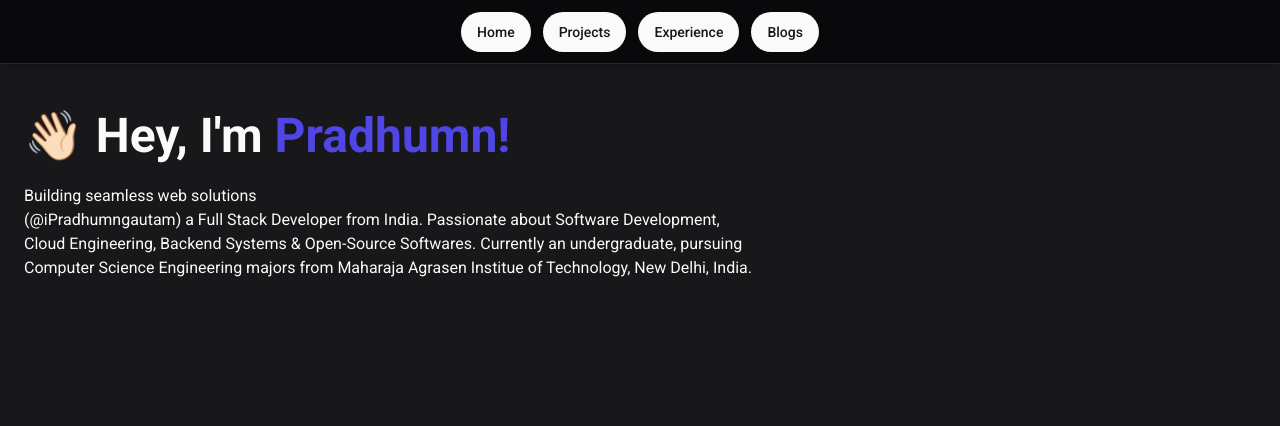
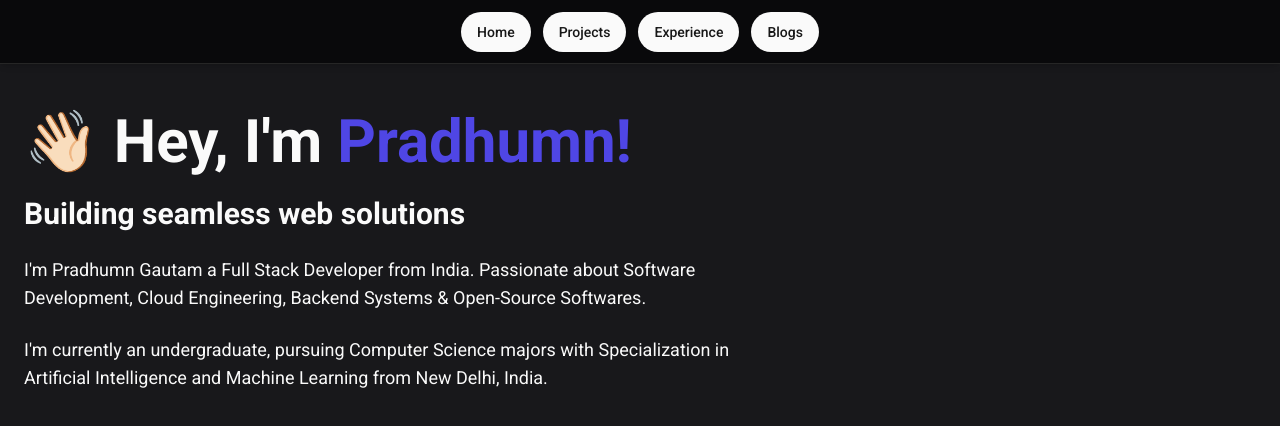
Before and after one commit to pradhumngautam/portfolio, a Next.js app: page / in a window 1280 px wide. Shown: the top 426 px of the page. Built offline with nearby package versions, Linux system fonts and the light colour scheme.

Commit message:
fix: home

```diff
--- a/app/page.tsx
+++ b/app/page.tsx
@@ -3,16 +3,25 @@ export default function Home() {
     <main className="">
       <div className="grid grid-cols-5">
         <div className="col-span-3">
-          <div className="text-5xl font-bold pt-4">
+          <div className="text-6xl font-bold pt-4">
             👋🏻 Hey, I&apos;m <text className="text-indigo-600">Pradhumn!</text>
           </div>
           <br />
-          <div>Building seamless web solutions</div>
-          (@iPradhumngautam) a Full Stack Developer from India. Passionate about
-          Software Development, Cloud Engineering, Backend Systems & Open-Source
-          Softwares. Currently an undergraduate, pursuing Computer Science
-          Engineering majors from Maharaja Agrasen Institue of Technology, New
-          Delhi, India.
+          <div className="text-3xl font-bold">
+            Building seamless web solutions
+          </div>
+          <br />
+          <div className="text-lg">
+            I&apos;m Pradhumn Gautam a Full Stack Developer from India.
+            Passionate about Software Development, Cloud Engineering, Backend
+            Systems & Open-Source Softwares.
+          </div>
+          <br />
+          <div className="text-lg">
+            I&apos;m currently an undergraduate, pursuing Computer Science
+            majors with Specialization in Artificial Intelligence and Machine
+            Learning from New Delhi, India.
+          </div>
         </div>
         <div></div>
       </div>
```
